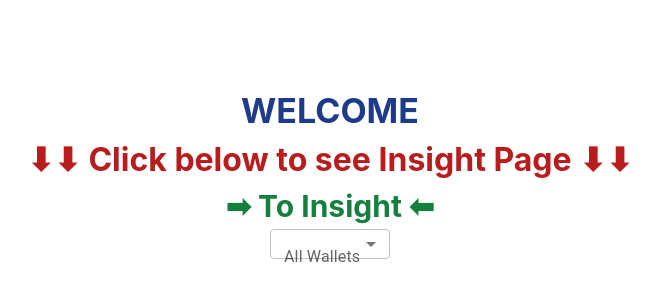
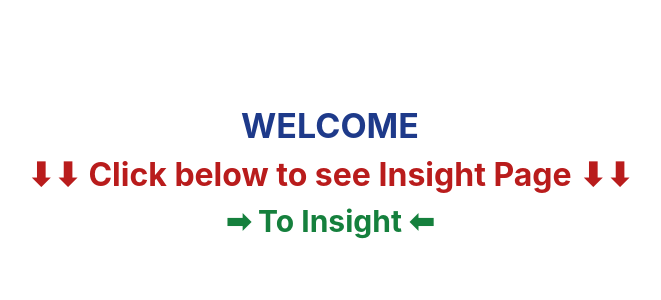
Before and after one commit to sardarliyusif/Insight, a Next.js app: page / in a window 1280 px wide. Shown: the part 228-528 px from the top of the page, without its empty margins (310-971 px from the left). Built offline with nearby package versions, Linux system fonts and the light colour scheme.

Commit message:
deleted dropdown

```diff
--- a/pages/index.js
+++ b/pages/index.js
@@ -16,9 +16,7 @@ export default function Home() {
       <h1 className='text-6xl font-bold text-blue-900'>WELCOME</h1>
       <h1 className='text-5xl font-bold text-red-700'>⬇⬇ Click below to see Insight Page ⬇⬇</h1>
       <Link href='/dashboard/insight' className='text-4xl font-bold text-green-700'>➡ To Insight ⬅</Link>
-      <BasicSelect sx={{
-              height: "1.875rem",
-            }}/>
+
       </div>
     </>
   )
```
